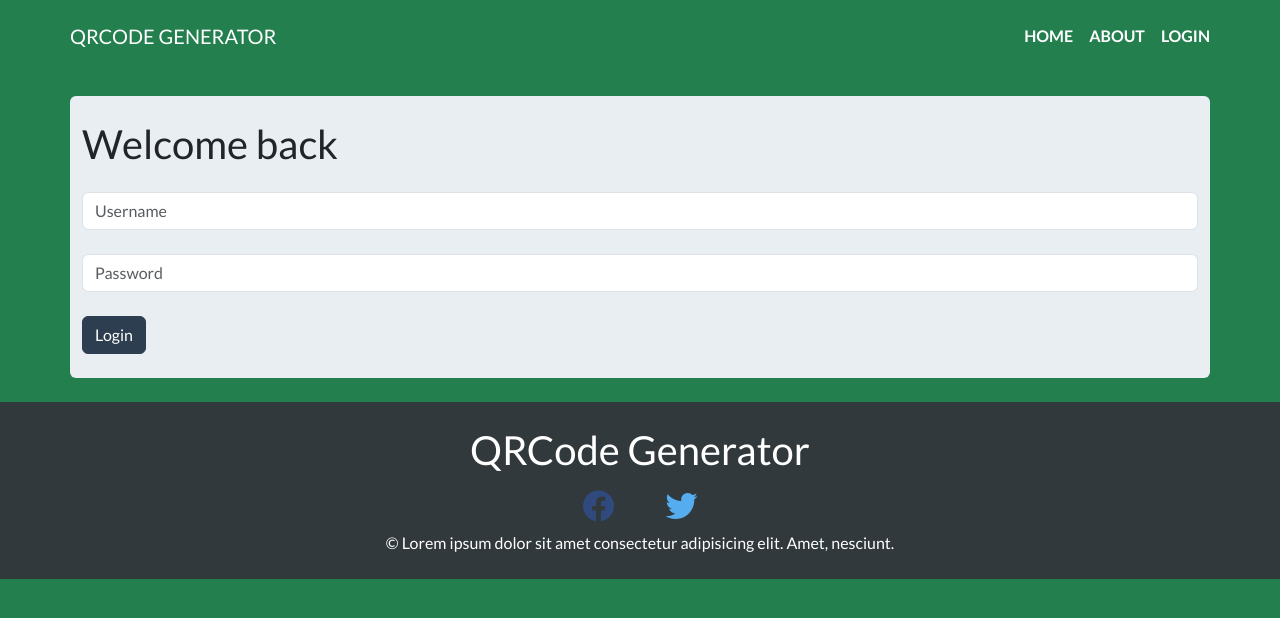
After one commit to bcdipesh/qrcode-generator, a Flask app: page /login in a window 1280 px wide. The commit adds this page. Shown: the top 618 px of the page. Run offline with Flask 3, Linux system fonts and the light colour scheme; some libraries are stand-ins or nearby versions.

Commit message:
Add login page

```diff
--- a/app.py
+++ b/app.py
@@ -1,12 +1,10 @@
 import os
-from pprint import pprint
 
-import requests
 from dotenv import load_dotenv
-from flask import Flask, jsonify, render_template, request
+from flask import Flask, render_template, request
 from flask_cors import CORS
 
-from forms import QRCodeForm
+from forms import QRCodeForm, LoginForm
 from models import QR_Code, QR_Code_Usage_Statistics, User, connect_db, db
 
 # Load environment variables
@@ -36,3 +34,12 @@ def home_page():
     form = QRCodeForm()
 
     return render_template("home.html", form=form)
+
+
+@app.route("/login", methods=["GET", "POST"])
+def login():
+    """Handle user login."""
+
+    form = LoginForm()
+
+    return render_template("login.html", form=form)
--- a/forms.py
+++ b/forms.py
@@ -1,6 +1,6 @@
 from flask_wtf import FlaskForm
 from wtforms import IntegerField, RadioField, SelectField, StringField
-from wtforms.validators import DataRequired
+from wtforms.validators import DataRequired, Length
 
 
 class QRCodeForm(FlaskForm):
@@ -16,3 +16,10 @@ class QRCodeForm(FlaskForm):
     margin = IntegerField("Margin", default=1)
     qzone = IntegerField("Margin Thickness", default=0)
     file_format = RadioField("File Format", choices=[("png", "png"), ("gif", "gif"), ("jpeg", "jpeg"), ("jpg", "jpg"), ("svg", "svg"), ("eps", "eps")], default="png")
+
+
+class LoginForm(FlaskForm):
+    """Login form."""
+
+    username = StringField("Username", validators=[DataRequired()])
+    password = StringField("Password", validators=[Length(min=6)])
--- /dev/null
+++ b/templates/base.html
@@ -0,0 +1,56 @@
+<!DOCTYPE html>
+<html lang="en">
+
+<head>
+    <meta charset="UTF-8">
+    <meta name="viewport" content="width=device-width, initial-scale=1.0">
+    <title>QRCode Generator</title>
+    <link rel="stylesheet" href="https://cdnjs.cloudflare.com/ajax/libs/font-awesome/6.4.2/css/all.min.css">
+    <link rel="stylesheet" href="/static/stylesheets/bootstrap.min.css">
+    <link rel="stylesheet" href="/static/stylesheets/style.css">
+</head>
+
+<body class="bg-bold-irish">
+    <nav class="navbar bg-bold-irish text-uppercase">
+        <div class="container px-0">
+            <a class="navbar-brand text-white" href="#">QRCode Generator</a>
+            <ul class="navbar-nav flex-row fw-bold">
+                <li class="nav-item me-3">
+                    <a href="/#home" class="nav-link active text-white">Home</a>
+                </li>
+                <li class="nav-item me-3">
+                    <a href="/#about" class="nav-link text-white">About</a>
+                </li>
+                <li class="nav-item">
+                    <a href="/login" class="nav-link text-white">Login</a>
+                </li>
+            </ul>
+        </div>
+    </nav>
+    {% block content %}{% endblock %}
+    <footer class="bg-tribecca-corner text-white text-center mb-4 py-4">
+        <div class="container">
+            <div class="row">
+                <div class="col-12">
+                    <h2>QRCode Generator</h2>
+                </div>
+
+
+                <div class="col-12">
+                    <i style="color: #314A7E;" class="fa-brands m-4 fa-facebook fa-2xl"></i>
+                    <i style="color: #55ACEE;" class="fa-brands m-4 fa-twitter fa-2xl"></i>
+                </div>
+
+                <div class="col-12">
+                    <span>&copy; Lorem ipsum dolor sit amet consectetur adipisicing elit. Amet,
+                        nesciunt.</span>
+                </div>
+            </div>
+        </div>
+    </footer>
+
+    <script src="https://unpkg.com/axios/dist/axios.js"></script>
+    <script src="/static/scripts/app.js"></script>
+</body>
+
+</html>
--- /dev/null
+++ b/templates/login.html
@@ -0,0 +1,19 @@
+{% extends 'base.html' %}
+
+{% block content %}
+<div id="login" class="container bg-walls-of-santorini rounded py-4 my-4">
+    <h2>Welcome back</h2>
+    <form action="/login" method="post">
+        {{ form.hidden_tag() }}
+
+        {% for field in form if field.widget.input_type != 'hidden' %}
+        {% for error in field.errors %}
+        <span class="text-danger">{{ error }}</span>
+        {% endfor %}
+        {{ field(placeholder=field.label.text, class="form-control mt-4") }}
+        {% endfor %}
+
+        <button type="submit" class="btn btn-primary mt-4">Login</button>
+    </form>
+</div>
+{% endblock %}
```
Also changed, not shown: templates/home.html (+13 -63 lines).
